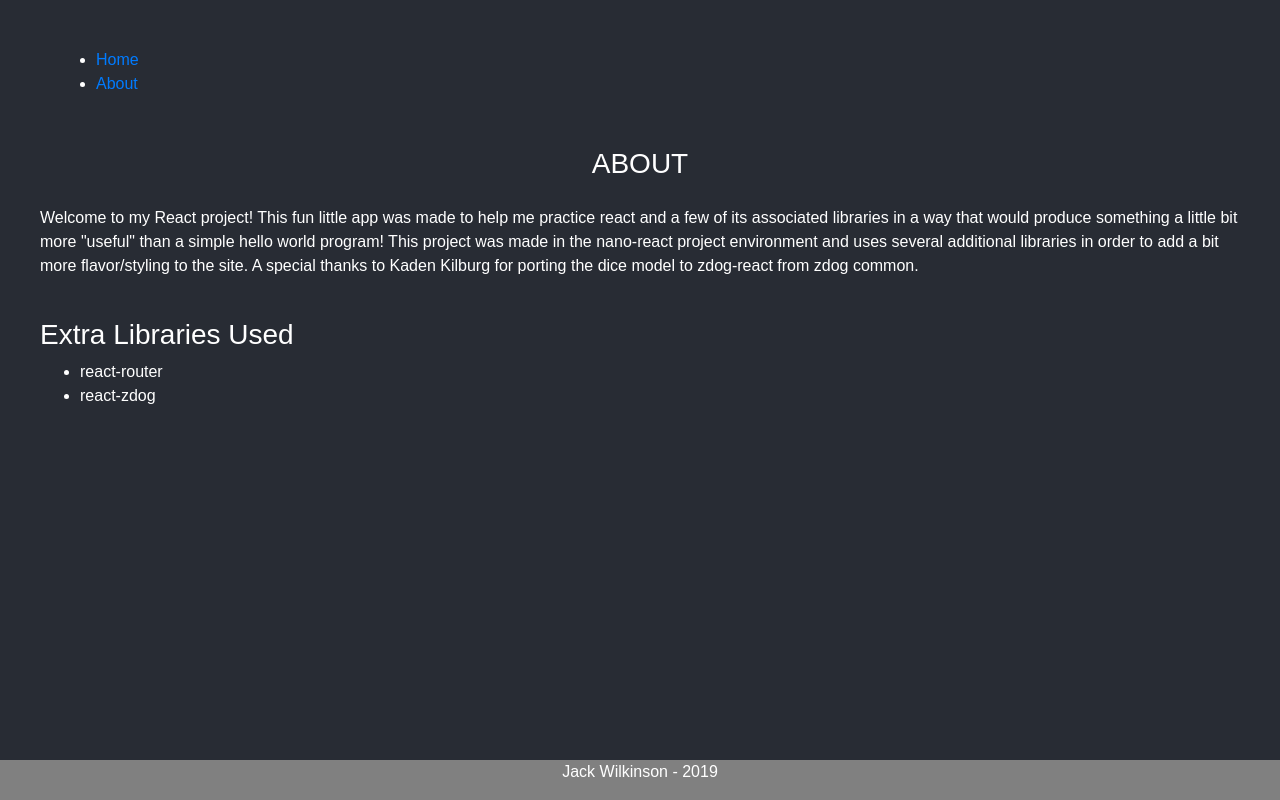
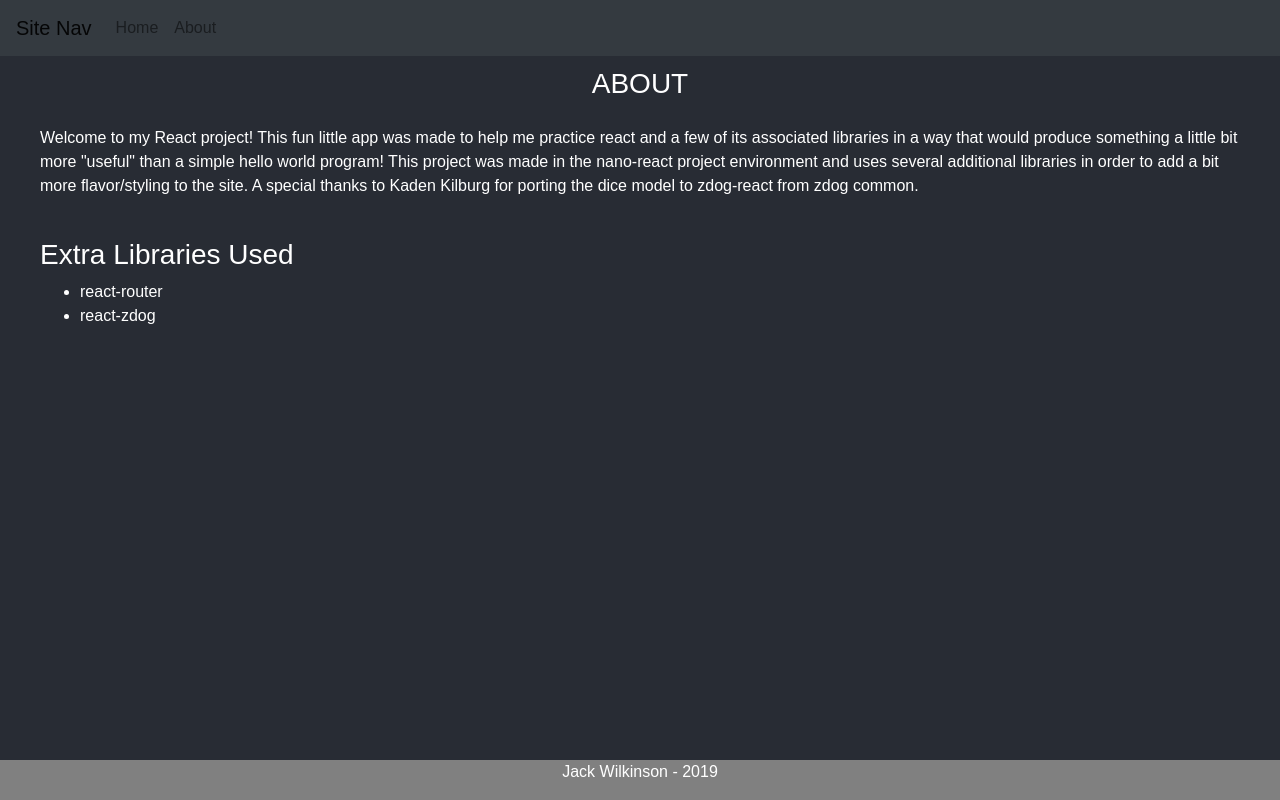
Before and after one commit to JackTWilkinson/dnd-character-creator, a React (Vite) app in the folder character-creator/: page /about in a window 1280 px wide. Built offline with nearby package versions, Linux system fonts and the light colour scheme.

Commit message:
added more styling elements. need to finish layout for race selection.

```diff
--- a/character-creator/package.json
+++ b/character-creator/package.json
@@ -20,7 +20,9 @@
     "zdog": "^1.1.0"
   },
   "devDependencies": {
-    "@babel/core": "^7.2.2",
+    "@babel/core": "^7.5.5",
+    "@babel/plugin-proposal-class-properties": "^7.5.5",
+    "@babel/plugin-transform-react-jsx": "^7.3.0",
     "babel-preset-nano-react-app": "^0.1.0",
     "parcel-bundler": "^1.11.0"
   },
--- a/character-creator/src/components/App.js
+++ b/character-creator/src/components/App.js
@@ -1,5 +1,7 @@
 import React from "react";
 import {BrowserRouter as Router, Link, Route, Switch} from "react-router-dom";
+import Navbar from "react-bootstrap/Navbar";
+import Nav from "react-bootstrap/Nav";
 import Home from "./Home";
 import About from "./About";
 import CreateNew from "./CreateNew";
@@ -14,16 +16,28 @@ export default function AppRouter()
 	return (
 		<Router>
 			<div>
-				<nav className="navBar">
-					<ul className="navList">
-						<li className="navItem active">
-							<Link to="/">Home</Link>
-						</li>
-						<li>
-							<Link to="/about">About</Link>
-						</li>
-					</ul>
-				</nav>
+				{/*<nav className="navBar">*/}
+				{/*	<ul className="navList">*/}
+				{/*		<li className="navItem active">*/}
+				{/*			<Link to="/">Home</Link>*/}
+				{/*		</li>*/}
+				{/*		<li>*/}
+				{/*			<Link to="/about">About</Link>*/}
+				{/*		</li>*/}
+				{/*	</ul>*/}
+				{/*</nav>*/}
+
+				<Navbar fixed="top" bg="dark" expand="lg">
+					<Navbar.Brand href="#home">Site Nav</Navbar.Brand>
+					<Navbar.Toggle aria-controls="basic-navbar-nav" />
+					<Navbar.Collapse id="basic-navbar-nav">
+						<Nav className="mr-auto">
+							<Nav.Link to="/">Home</Nav.Link>
+							<Nav.Link to="/about">About</Nav.Link>
+						</Nav>
+					</Navbar.Collapse>
+				</Navbar>
+
 				<Switch>
 					<Route path="/" exact component={Home}/>
 					<Route path="/about" component={About}/>
--- a/character-creator/src/components/CreateNew.js
+++ b/character-creator/src/components/CreateNew.js
@@ -1,10 +1,8 @@
 import React, {Component} from "react";
-import queryFiveDB from "./Helpers";
+import Card from "react-bootstrap/Card";
 
-export default class CreateNew extends Component
-{
-	constructor(props)
-	{
+export default class CreateNew extends Component {
+    constructor(props) {
         super(props);
         this.state = {
             name: '',
@@ -13,29 +11,33 @@ export default class CreateNew extends Component
 
     }
 
-	render()
-	{
-		let race = queryFiveDB(this.state.race, 'races').data;
+    render() {
+        //TODO fix db query method let race = queryFiveDB(this.state.race, 'races');
 
         return (
             <>
-				<h1>New Character</h1>
-				<hr />
-				<form className="raceForm">
+                <h1>Choose a Race and a Character Name</h1>
+                <hr/>
+                <form className="new-form">
                     <input type="text" placeholder="Enter Characters name here"/>
-					<div className="raceCard">
-						<button>
-							Go Left
-						</button>
-						<div>
-							<h3>Race name</h3><br/>
-							<h3>Race Bonus:</h3><p>{  }</p><br />
-							<h3>Size:</h3><p>{ race.size }</p><br />
-							<h3>Starting Proficiencies:</h3><p> {  } </p>
+                    <div className="race-form">
+                        <div className="race-card">
+                            <Card style={{width: '18rem'}}>
+                                <Card.Img/>
+                                <Card.Body>
+                                    <Card.Title>Race Name</Card.Title>
+                                    <Card.Header>Race Bonus</Card.Header>
+                                    <Card.Text>
+                                        Test Formatting.
+                                    </Card.Text>
+
+                                    <Card.Header>Size</Card.Header>
+                                    <Card.Text>
+                                        Second Line of test formatting
+                                    </Card.Text>
+                                </Card.Body>
+                            </Card>
                         </div>
-						<button>
-							Go Right
-						</button>
                     </div>
                 </form>
             </>
--- a/character-creator/src/components/Helpers.js
+++ b/character-creator/src/components/Helpers.js
@@ -1,16 +1,15 @@
 import axios from "axios";
 
-const BASEURL = 'https://cors-anywhere.herokuapp.com/http://dnd5eapi.co/api/';
+const BASEURL = 'http://dnd5eapi.co/api/spells/';
 /**
  *
  * @param selectNum {int}
- * @param string {string}
  * @returns foundClass {JSON}
  */
-function queryFiveDB(selectNum, string)
+function queryFiveDB(selectNum)
 {
 	let foundJSON = null;
-	axios.get( BASEURL + string + '/' + selectNum)
+	axios.get( BASEURL + 'http://dnd5eapi.co/api/spells/1/')
 		 .then(res =>
 		 {
 			 foundJSON = res.data;
@@ -20,3 +19,5 @@ function queryFiveDB(selectNum, string)
 }
 
 export default queryFiveDB;
+
+//TODO, not sure why but the CORS workaround that I found doesn't seem to be working anymore, need to fix
--- a/character-creator/src/components/Home.js
+++ b/character-creator/src/components/Home.js
@@ -1,11 +1,13 @@
 import React, {Component} from "react";
 import DiceIll from "./DiceModel";
 import Button from "react-bootstrap/Button";
+import queryFiveDB from "./Helpers";
 
 export default class Home extends Component
 {
 	handleSubmit = () => {
-		this.props.history.push("/create/new")
+		this.props.history.push("/create/new");
+		console.log(console.log(queryFiveDB(1)));
 	};
 
 	render() {
--- a/character-creator/src/styles.css
+++ b/character-creator/src/styles.css
@@ -9,10 +9,15 @@
 }
 
 .dice {
-	height: 24%;
+	height: 140px;
 	text-align: center;
 	width: 21%;
 	margin: 0 auto;
+}
+
+.race-card {
+	color: black;
+
 }
 
 .confirmButt {
@@ -20,7 +25,7 @@
 	padding-top: 2%;
 }
 
-.raceForm {
+.new-form {
 	text-align: center;
 }
 
@@ -35,5 +40,5 @@ body {
 	background-color: #282c34;
 	color: white;
 	padding: 40px;
-	font-family: Arial;
+	font-family: Arial, Times, serif;
 }
```
Also changed, not shown: 1 other file (tests, documents, lock files or other folders). Lines whose indentation alone changed are shown as unchanged.
